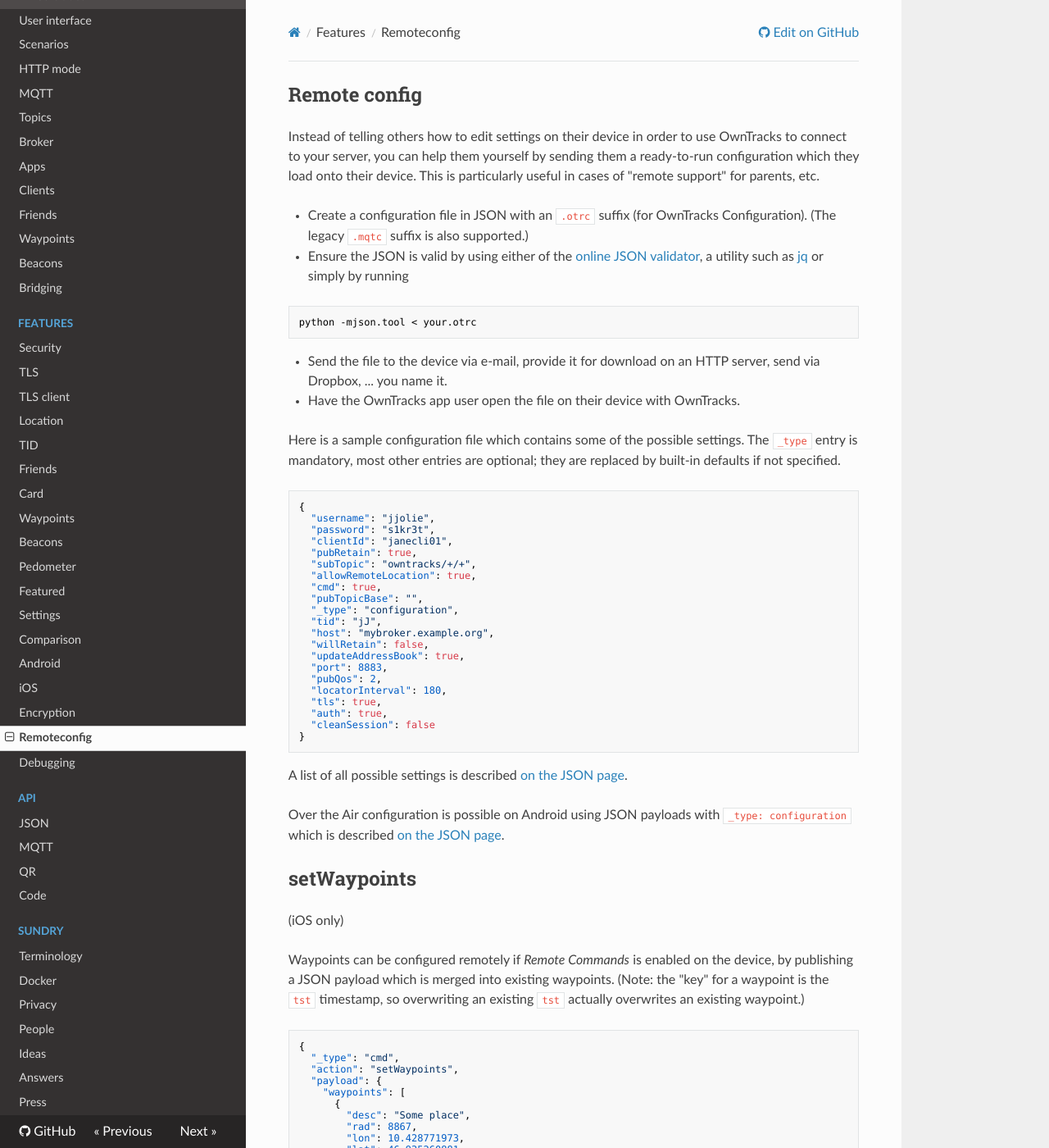
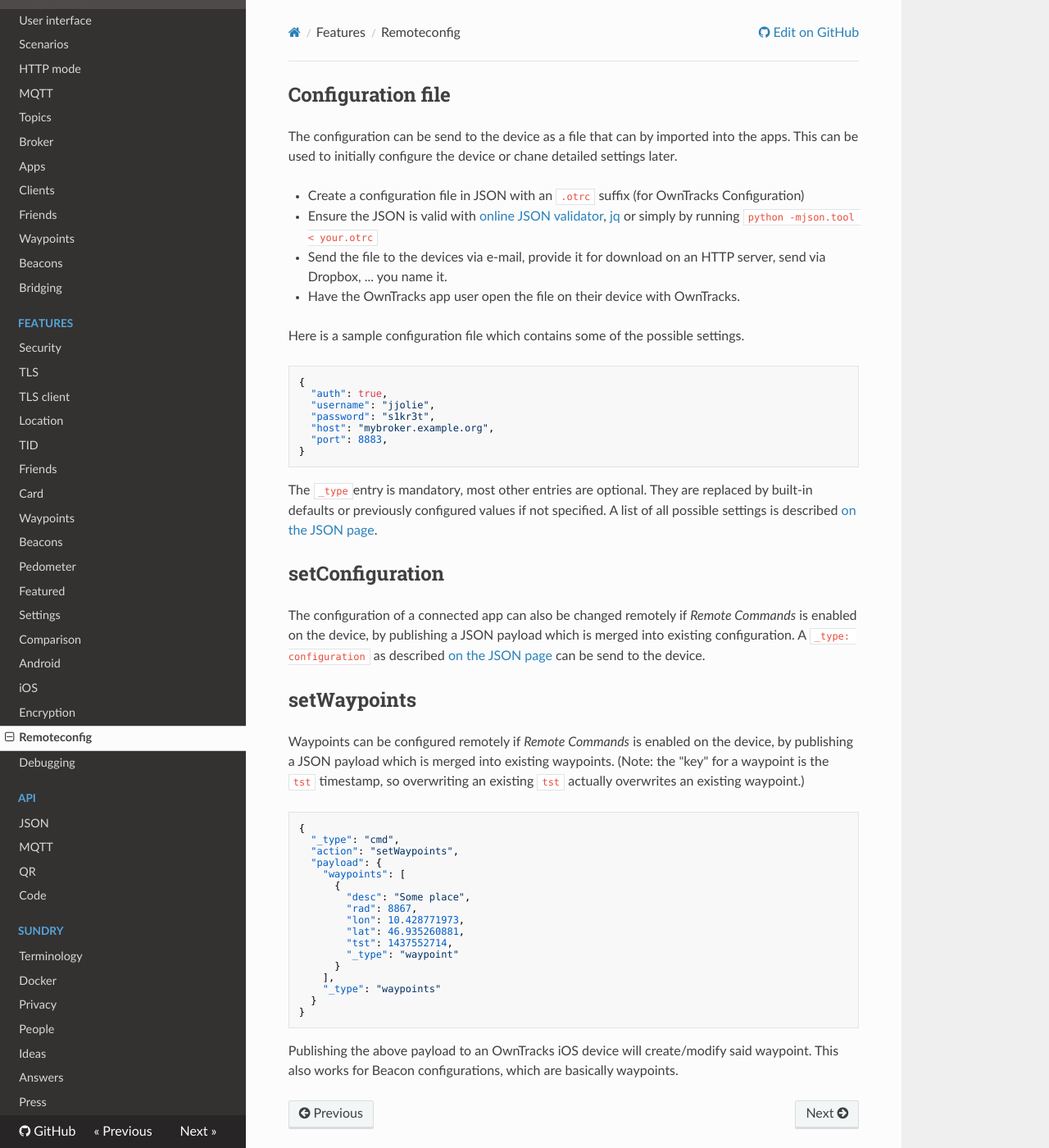
Before and after one commit to owntracks/booklet, an MkDocs documentation site: the page built from docs/features/remoteconfig.md, in a window 1280 px wide and 1400 px high. Shown: the whole window at 82% size. Built offline with MkDocs 1.6.1, drawn with Linux system fonts in a browser that asks for light colours; nearby versions of some CDN libraries; old or Windows-style settings are respelled for this version of MkDocs.

Commit message:
Update remoteconfig.md

````diff
--- a/docs/features/remoteconfig.md
+++ b/docs/features/remoteconfig.md
@@ -1,52 +1,27 @@
-## Remote config
+## Configuration file
+The configuration can be send to the device as a file that can by imported into the apps. This can be used to initially configure the device or chane detailed settings later.
 
-Instead of telling others how to edit settings on their device in order to use OwnTracks to connect to your server, you can help them yourself by sending them a ready-to-run configuration which they load onto their device. This is particularly useful in cases of "remote support" for parents, etc.
-
-* Create a configuration file in JSON with an `.otrc` suffix (for OwnTracks Configuration). (The legacy `.mqtc` suffix is also supported.)
-* Ensure the JSON is valid by using either of the [online JSON validator](http://jsonlint.com), a utility such as [jq](http://stedolan.github.io/jq/) or simply by running
-
-```
-python -mjson.tool < your.otrc
-```
-* Send the file to the device via e-mail, provide it for download on an HTTP server, send via Dropbox, ... you name it.
+* Create a configuration file in JSON with an `.otrc` suffix (for OwnTracks Configuration)
+* Ensure the JSON is valid with [online JSON validator](http://jsonlint.com), [jq](http://stedolan.github.io/jq/) or simply by running `python -mjson.tool < your.otrc`
+* Send the file to the devices via e-mail, provide it for download on an HTTP server, send via Dropbox, ... you name it.
 * Have the OwnTracks app user open the file on their device with OwnTracks.
 
 Here is a sample configuration file which contains some of the possible settings.
- The `_type`
-entry is mandatory, most other entries are optional; they are replaced by built-in
-defaults if not specified.
-
 ```json
 {
+  "auth": true,
   "username": "jjolie",
   "password": "s1kr3t",
-  "clientId": "janecli01",
-  "pubRetain": true,
-  "subTopic": "owntracks/+/+",
-  "allowRemoteLocation": true,
-  "cmd": true,
-  "pubTopicBase": "",
-  "_type": "configuration",
-  "tid": "jJ",
   "host": "mybroker.example.org",
-  "willRetain": false,
-  "updateAddressBook": true,
   "port": 8883,
-  "pubQos": 2,
-  "locatorInterval": 180,
-  "tls": true,
-  "auth": true,
-  "cleanSession": false
 }
 ```
+The `_type`entry is mandatory, most other entries are optional. They are replaced by built-in defaults or previously configured values if not specified. A list of all possible settings is described [on the JSON page](../tech/json.md).
 
-A list of all possible settings is described [on the JSON page](../tech/json.md).
-
-Over the Air configuration is possible on Android using JSON payloads with `_type: configuration` which is described [on the JSON page](../tech/json.md).
+## setConfiguration
+The configuration of a connected app can also be changed remotely if _Remote Commands_ is enabled on the device, by publishing a JSON payload which is merged into existing configuration. A `_type: configuration` as described [on the JSON page](../tech/json.md) can be send to the device.
 
 ## setWaypoints
-
-(iOS only)
 
 Waypoints can be configured remotely if _Remote Commands_ is enabled on the device, by publishing a JSON payload which is merged into existing waypoints. (Note: the "key" for a waypoint is the `tst` timestamp, so overwriting an existing `tst` actually overwrites an existing waypoint.)
 
````
